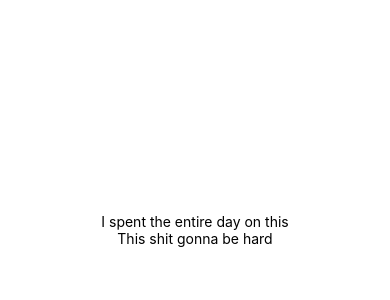
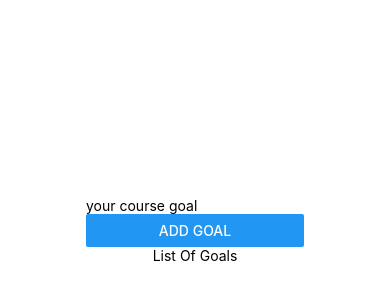
Before and after one commit to NyllRE/react-native-app, a React Native app: screen / in a window 390 px wide. Shown: the part 192-492 px from the top of the page. Built offline with nearby package versions, Linux system fonts and the light colour scheme.

Commit message:
Basic Components Training

```diff
--- a/App.js
+++ b/App.js
@@ -1,12 +1,16 @@
-import { StatusBar } from 'expo-status-bar';
-import { StyleSheet, Text, View } from 'react-native';
+import { StyleSheet, Text, View, Button, TextInput } from 'react-native';
 
 export default function App() {
   return (
     <View style={styles.container}>
-      <Text>I spent the entire day on this</Text>
-      <Text>This shit gonna be hard</Text>
-      <StatusBar style="auto" />
+      <View>
+        <TextInput placeholder='your course goal' />
+        <Button title="add goal" />
+      </View>
+      <View>
+        <Text> List Of Goals </Text>
+      </View>
+
     </View>
   );
 }
@@ -18,4 +22,8 @@
     alignItems: 'center',
     justifyContent: 'center',
   },
+  marginizer: {
+    margin: 10,
+    padding: 6
+  }
 });
```
